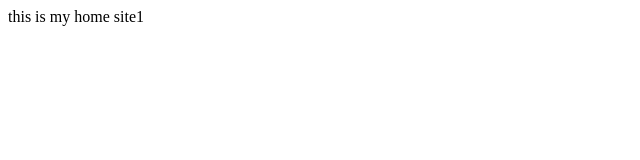
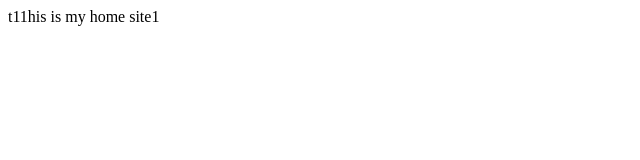
Before and after one commit to vietanhcao/testMygit, a plain HTML site: page index.html in a window 1280 px wide. Shown: the full height of the page, 0-640 px from the left. Drawn offline with Linux system fonts and the light colour scheme.

Commit message:
Update index.html

```diff
--- a/index.html
+++ b/index.html
@@ -7,7 +7,7 @@
     <title>home</title>
 </head>
 <body>
-    this is my home site1
+    t11his is my home site1
 
 </body>
 </html>
```
